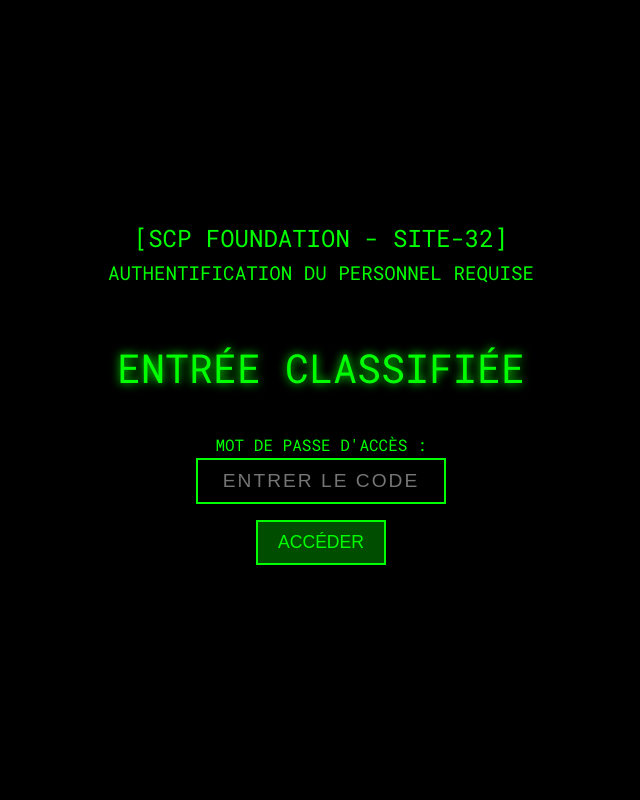
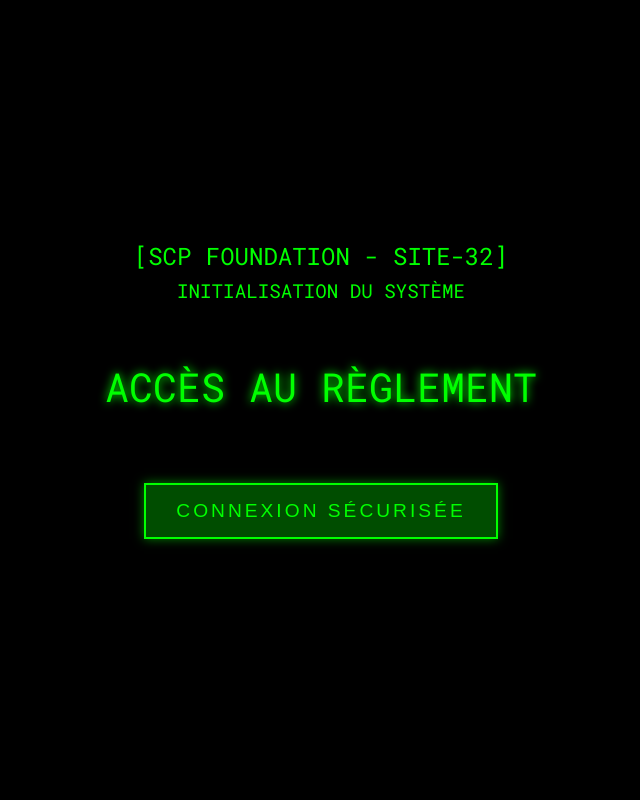
Before and after one commit to dracotve/r-glementssite, a plain HTML site: page index.html in a window 1280 px wide. Shown: the top 800 px of the page, without its empty margins (319-959 px from the left). Drawn offline with nearby package versions, Linux system fonts and the light colour scheme.

Commit message:
Add files via upload

```diff
--- a/index.html
+++ b/index.html
@@ -70,38 +70,31 @@
             align-items: center;
         }
 
-        #password-input {
-            padding: 10px;
+        /* Styles du bouton de connexion */
+        #connect-button {
+            padding: 15px 30px;
             font-size: 1.2rem;
-            margin-bottom: 1rem;
-            background: #000;
-            border: 2px solid #0f0;
-            color: #0f0;
-            text-align: center;
-            text-transform: uppercase;
-            letter-spacing: 2px;
-            width: 250px;
-        }
-
-        #submit-button {
-            padding: 10px 20px;
-            font-size: 1.1rem;
+            margin-top: 2rem;
             background: #004d00;
             color: #0f0;
             border: 2px solid #0f0;
             cursor: pointer;
-            transition: background 0.3s;
+            transition: background 0.3s, box-shadow 0.3s;
+            text-transform: uppercase;
+            letter-spacing: 3px;
+            box-shadow: 0 0 10px rgba(0, 255, 0, 0.5);
         }
 
-        #submit-button:hover {
+        #connect-button:hover {
             background: #008000;
+            box-shadow: 0 0 15px #0f0;
         }
 
-        #error-message {
-            color: #f00; /* Rouge pour l'erreur */
-            margin-top: 1rem;
+        #status-message {
+            color: #0f0;
+            margin-top: 1.5rem;
             font-weight: bold;
-            text-shadow: 0 0 5px #f00;
+            text-shadow: 0 0 5px #0f0;
         }
 
         /* --- STYLES DU CONTENU PRINCIPAL --- */
@@ -464,13 +457,11 @@
 
     <div id="access-gate">
         <p style="font-size: 1.5rem;">[SCP FOUNDATION - SITE-32]</p>
-        <p style="font-size: 1.2rem; margin-bottom: 3rem;">AUTHENTIFICATION DU PERSONNEL REQUISE</p>
-        <div class="gate-title">ENTRÉE CLASSIFIÉE</div>
+        <p style="font-size: 1.2rem; margin-bottom: 3rem;">INITIALISATION DU SYSTÈME</p>
+        <div class="gate-title">ACCÈS AU RÈGLEMENT</div>
         <div class="gate-input-container">
-            <label for="password-input">MOT DE PASSE D'ACCÈS :</label>
-            <input type="password" id="password-input" placeholder="ENTRER LE CODE">
-            <button id="submit-button" onclick="checkPassword()">ACCÉDER</button>
-            <p id="error-message"></p>
+            <button id="connect-button" onclick="authenticateUser()">CONNEXION SÉCURISÉE</button>
+            <p id="status-message"></p>
         </div>
     </div>
     <div id="main-content">
@@ -755,6 +746,7 @@
                 <div class="section-content">
                     <h3>📢 Interactions avec l'Administration</h3>
                     <ul>
+                        <li>Pour faire un ticket en jeu, vous pouvez utiliser la touche **N** et le petit **⚠️** (Avertissement). 💬</li>
                         <li>Signalement via commande ou Discord. 💬</li>
                         <li>Respect immédiat des décisions. 🫡</li>
                         <li>Discussions sur sanctions <strong>hors-jeu seulement</strong>. 🗣️ HRP</li>
@@ -779,42 +771,33 @@
     </div>
 
     <script>
-        // Fonction pour vérifier le mot de passe du sas d'entrée
-        function checkPassword() {
-            const passwordInput = document.getElementById('password-input').value;
+        // Fonction d'authentification simplifiée (clic sur le bouton)
+        function authenticateUser() {
             const gate = document.getElementById('access-gate');
             const mainContent = document.getElementById('main-content');
-            const errorMessage = document.getElementById('error-message');
-            const correctPassword = '1596'; // Mot de passe correct MODIFIÉ
+            const statusMessage = document.getElementById('status-message');
+            const connectButton = document.getElementById('connect-button');
 
-            if (passwordInput === correctPassword) {
-                // Déverrouillage : masquer le sas et afficher le contenu
-                gate.style.opacity = '0';
+            // Simuler le chargement
+            connectButton.disabled = true;
+            statusMessage.textContent = 'AUTHENTIFICATION EN COURS...';
+
+            setTimeout(() => {
+                statusMessage.textContent = 'ACCÈS AUTORISÉ. BIENVENUE, PERSONNEL DU SITE-32.';
+
+                // Déverrouillage : masquer le sas et afficher le contenu après une courte attente
                 setTimeout(() => {
-                    gate.style.display = 'none';
-                    mainContent.style.opacity = '1';
-                    // Lancement des autres scripts si le déverrouillage est réussi
-                    checkApplicationDeadline();
-                }, 1000); // 1 seconde de transition
-            } else {
-                // Mot de passe incorrect
-                errorMessage.textContent = 'ACCÈS REFUSÉ. IDENTIFIANTS INVALIDE. TENTATIVE ENREGISTRÉE.';
-                document.getElementById('password-input').value = '';
-
-                // Animation d'erreur : border rouge temporaire
-                document.getElementById('password-input').style.borderColor = '#f00';
-                setTimeout(() => {
-                    document.getElementById('password-input').style.borderColor = '#0f0';
-                }, 500);
-            }
+                    gate.style.opacity = '0';
+                    setTimeout(() => {
+                        gate.style.display = 'none';
+                        mainContent.style.opacity = '1';
+                        // Lancement des autres scripts si le déverrouillage est réussi
+                        checkApplicationDeadline();
+                    }, 1000); // 1 seconde de transition du fade-out
+                }, 500); // Temps pour afficher le message "ACCÈS AUTORISÉ"
+            }, 1000); // 1 seconde pour le temps de "chargement"
         }
 
-        // Lancement du déverrouillage si la touche Entrée est pressée
-        document.getElementById('password-input').addEventListener('keypress', function(e) {
-            if (e.key === 'Enter') {
-                checkPassword();
-            }
-        });
 
         // Fonction d'application de la date limite
         function checkApplicationDeadline() {
@@ -840,7 +823,6 @@
             element.classList.toggle('expanded');
         }
 
-        // Le script de date limite est appelé après le déverrouillage dans checkPassword()
     </script>
 </body>
 </html>
```
